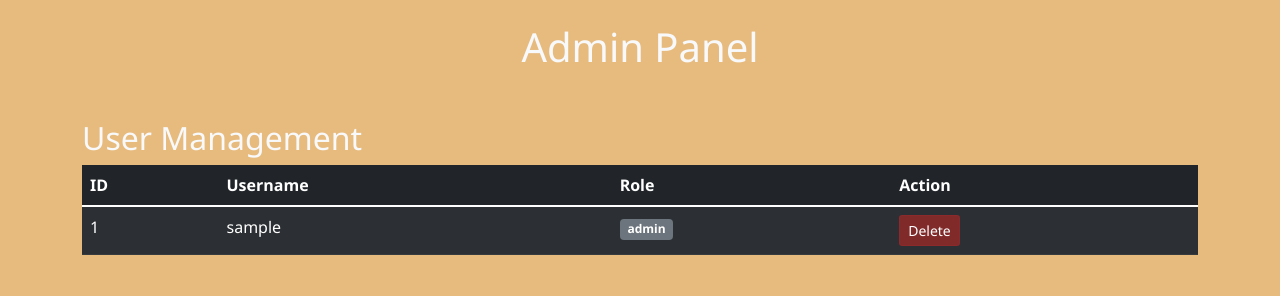
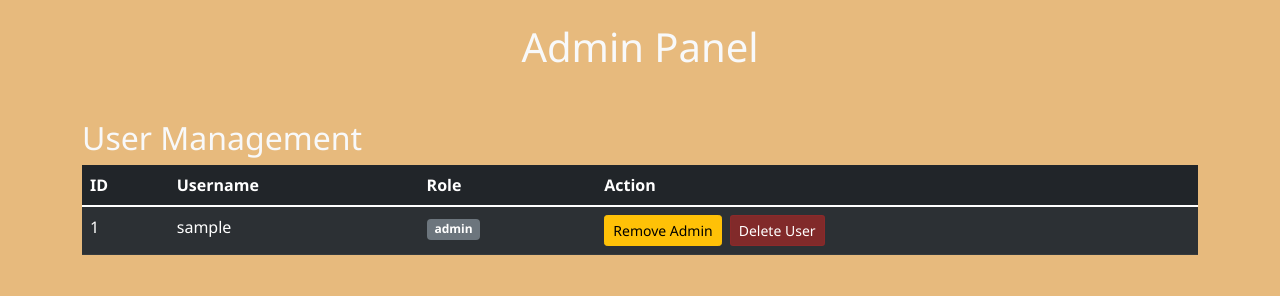
Before and after one commit to hns101/PixelPub-CS50-Final-Project, a Flask app: template templates/admin.html in a window 1280 px wide. Shown: the part 135-431 px from the top of the page. Run offline with Flask 3, Linux system fonts and the light colour scheme; the template is opened without the code that fills it: most values are stand-ins (such as "Sample title", 1, 10 or a date in 2020); some libraries are stand-ins or nearby versions.

Commit message:
added fixed and updated the admin panel

```diff
--- a/app.py
+++ b/app.py
@@ -71,14 +71,21 @@ def login_required(f):
         return f(*args, **kwargs)
     return decorated_function
 
+def admin_required(f):
+    @wraps(f)
+    def decorated_function(*args, **kwargs):
+        if session.get("role") != "admin":
+            return apology("Admin access required", 403)
+        return f(*args, **kwargs)
+    return decorated_function
+
 def apology(message, code=400):
     return render_template("apology.html", top=code, bottom=message), code
 
 # --- All HTTP Routes ---
 @app.route("/")
 def index():
-    if session.get("user_id") or session.get("guest_name"):
-        return redirect("/dashboard")
+    if session.get("user_id") or session.get("guest_name"): return redirect("/dashboard")
     return redirect("/login")
 
 @app.route("/dashboard")
@@ -250,8 +257,8 @@ def settings():
 def friends():
     user_id = session["user_id"]
     friends_list = db.execute("SELECT u.id, u.username FROM users u JOIN friendships f ON (u.id=f.user_one_id OR u.id=f.user_two_id) WHERE (f.user_one_id=? OR f.user_two_id=?) AND f.status='accepted' AND u.id!=?", user_id, user_id, user_id)
-    pending_received = db.execute("SELECT f.id, u.username, u.id as user_id FROM friendships f JOIN users u ON f.user_one_id=u.id WHERE f.user_two_id=? AND f.status='pending'", user_id)
-    other_users = db.execute("SELECT id, username FROM users WHERE id != ? AND id NOT IN (SELECT user_one_id FROM friendships WHERE user_two_id=?) AND id NOT IN (SELECT user_two_id FROM friendships WHERE user_one_id=?)", user_id, user_id, user_id)
+    pending_received = db.execute("SELECT f.id, u.username, u.id as user_id FROM friendships f JOIN users u ON f.action_user_id = u.id WHERE (f.user_one_id = ? OR f.user_two_id = ?) AND f.status = 'pending' AND f.action_user_id != ?", user_id, user_id, user_id)
+    other_users = db.execute("SELECT id, username FROM users WHERE id != ? AND id != 0 AND id NOT IN (SELECT user_one_id FROM friendships WHERE user_two_id = ?) AND id NOT IN (SELECT user_two_id FROM friendships WHERE user_one_id = ?)", user_id, user_id, user_id)
     return render_template("friends.html", friends=friends_list, pending_received=pending_received, other_users=other_users)
 
 @app.route("/send_request/<int:recipient_id>", methods=["POST"])
@@ -270,8 +277,9 @@ def send_request(recipient_id):
 @app.route("/accept_request/<int:friendship_id>", methods=["POST"])
 @login_required
 def accept_request(friendship_id):
-    friendship = db.execute("SELECT * FROM friendships WHERE id=?", friendship_id)
-    if not friendship or friendship[0]['user_two_id'] != session['user_id']: return apology("Invalid request", 403)
+    user_id = session['user_id']
+    friendship = db.execute("SELECT * FROM friendships WHERE id = ? AND (user_one_id = ? OR user_two_id = ?) AND action_user_id != ?", friendship_id, user_id, user_id, user_id)
+    if not friendship: return apology("Invalid request", 403)
     db.execute("UPDATE friendships SET status='accepted' WHERE id=?", friendship_id)
     flash("Friend request accepted!")
     return redirect("/friends")
@@ -279,9 +287,81 @@ def accept_request(friendship_id):
 @app.route("/decline_request/<int:friendship_id>", methods=["POST"])
 @login_required
 def decline_request(friendship_id):
-    db.execute("DELETE FROM friendships WHERE id=? AND (user_one_id=? OR user_two_id=?)", friendship_id, session['user_id'], session['user_id'])
-    flash("Friend request handled.")
+    user_id = session['user_id']
+    friendship = db.execute("SELECT * FROM friendships WHERE id = ? AND (user_one_id = ? OR user_two_id = ?) AND action_user_id != ?", friendship_id, user_id, user_id, user_id)
+    if not friendship: return apology("Invalid request", 403)
+    db.execute("DELETE FROM friendships WHERE id=?", friendship_id)
+    flash("Friend request declined.")
     return redirect("/friends")
+
+@app.route("/unfriend/<int:friend_id>", methods=["POST"])
+@login_required
+def unfriend(friend_id):
+    user_id = session["user_id"]
+    user_one = min(user_id, friend_id)
+    user_two = max(user_id, friend_id)
+    db.execute("DELETE FROM friendships WHERE user_one_id = ? AND user_two_id = ? AND status = 'accepted'", user_one, user_two)
+    flash("Friend removed.")
+    return redirect("/friends")
+
+# --- Admin Routes ---
+@app.route("/admin")
+@login_required
+@admin_required
+def admin_panel():
+    all_users = db.execute("SELECT id, username, role FROM users WHERE id != 0")
+    # UPDATED: Fetch canvas_id for previews
+    all_pubs = db.execute("SELECT p.id, p.name, p.canvas_id, u.username as owner_name, p.is_private FROM pubs p LEFT JOIN users u ON p.owner_id = u.id")
+    return render_template("admin.html", users=all_users, pubs=all_pubs)
+
+@app.route("/admin/delete_user/<int:user_id>", methods=["POST"])
+@login_required
+@admin_required
+def admin_delete_user(user_id):
+    if user_id == session["user_id"]: return apology("Cannot delete yourself", 400)
+    db.execute("DELETE FROM pixel_history WHERE modifier_id = ?", user_id)
+    user_pubs = db.execute("SELECT id FROM pubs WHERE owner_id = ?", user_id)
+    for pub in user_pubs:
+        admin_delete_pub(pub["id"], perform_redirect=False)
+    db.execute("DELETE FROM users WHERE id = ?", user_id)
+    flash("User and all their data have been deleted.")
+    return redirect("/admin")
+
+@app.route("/admin/delete_pub/<int:pub_id>", methods=["POST"])
+@login_required
+@admin_required
+def admin_delete_pub(pub_id, perform_redirect=True):
+    pub_info = db.execute("SELECT canvas_id FROM pubs WHERE id = ?", pub_id)
+    if not pub_info:
+        if perform_redirect: flash("Pub not found.")
+        return redirect("/admin")
+    canvas_id = pub_info[0]["canvas_id"]
+    db.execute("DELETE FROM chat_messages WHERE pub_id = ?", pub_id)
+    db.execute("DELETE FROM pub_members WHERE pub_id = ?", pub_id)
+    db.execute("DELETE FROM pubs WHERE id = ?", pub_id)
+    db.execute("DELETE FROM pixel_history WHERE canvas_id = ?", canvas_id)
+    db.execute("DELETE FROM canvases WHERE id = ?", canvas_id)
+    if perform_redirect:
+        flash("Pub deleted by admin.")
+        return redirect("/admin")
+
+@app.route("/admin/toggle_admin/<int:user_id>", methods=["POST"])
+@login_required
+@admin_required
+def toggle_admin(user_id):
+    if user_id == session["user_id"]:
+        return apology("You cannot change your own admin status.", 403)
+
+    target_user = db.execute("SELECT role FROM users WHERE id = ?", user_id)
+    if not target_user:
+        return apology("User not found.", 404)
+
+    # Toggle the role
+    new_role = "admin" if target_user[0]["role"] == "user" else "user"
+    db.execute("UPDATE users SET role = ? WHERE id = ?", new_role, user_id)
+
+    flash(f"User role updated to {new_role}.")
+    return redirect("/admin")
 
 # --- Authentication Routes ---
 @app.route("/login", methods=["GET", "POST"])
@@ -292,7 +372,9 @@ def login():
         if not username or not password: return apology("must provide username and password", 400)
         rows = db.execute("SELECT * FROM users WHERE username = ?", username)
         if len(rows) != 1 or not check_password_hash(rows[0]["hash"], password): return apology("invalid username and/or password", 403)
-        session["user_id"], session["username"], session["role"] = rows[0]["id"], rows[0]["username"], rows[0]["role"]
+        session["user_id"] = rows[0]["id"]
+        session["username"] = rows[0]["username"]
+        session["role"] = rows[0]["role"]
         flash("Logged in successfully!")
         return redirect("/")
     return render_template("login.html")
--- a/templates/admin.html
+++ b/templates/admin.html
@@ -25,14 +25,21 @@
                         <tr>
                             <td>{{ user.id }}</td>
                             <td>{{ user.username }}</td>
-                            <td>
-                                <span class="badge {{ 'bg-danger' if user.role == 'admin' else 'bg-secondary' }}">{{ user.role }}</span>
-                            </td>
+                            <td><span class="badge {{ 'bg-danger' if user.role == 'admin' else 'bg-secondary' }}">{{ user.role }}</span></td>
                             <td>
                                 {% if user.id != session.user_id %}
-                                <form action="/admin/delete_user/{{ user.id }}" method="post" onsubmit="return confirm('Are you sure you want to delete this user and all their canvases? This cannot be undone.');">
-                                    <button type="submit" class="btn btn-danger btn-sm">Delete</button>
-                                </form>
+                                <div class="btn-group">
+                                    <form action="/admin/toggle_admin/{{ user.id }}" method="post" class="me-2">
+                                        {% if user.role == 'user' %}
+                                            <button type="submit" class="btn btn-success btn-sm">Make Admin</button>
+                                        {% else %}
+                                            <button type="submit" class="btn btn-warning btn-sm">Remove Admin</button>
+                                        {% endif %}
+                                    </form>
+                                    <form action="/admin/delete_user/{{ user.id }}" method="post" onsubmit="return confirm('Are you sure you want to delete this user and all their data? This cannot be undone.');">
+                                        <button type="submit" class="btn btn-danger btn-sm">Delete User</button>
+                                    </form>
+                                </div>
                                 {% endif %}
                             </td>
                         </tr>
@@ -43,42 +50,40 @@
         </div>
     </div>
 
-    <!-- Canvas Management -->
+    <!-- Pub Management -->
     <div class="row">
         <div class="col">
-            <h2>Canvas Management</h2>
+            <h2>Pub Management</h2>
             <div class="table-responsive">
                  <table class="table table-dark table-striped table-hover">
                     <thead>
                         <tr>
                             <th>ID</th>
-                            <th>Canvas Name</th>
+                            <th>Pub Name</th>
+                            <th>Preview</th>
                             <th>Owner</th>
-                            <th>Status</th>
+                            <th>Type</th>
                             <th>Action</th>
                         </tr>
                     </thead>
                     <tbody>
-                        {% for canvas in canvases %}
+                        {% for pub in pubs %}
                         <tr>
-                            <td>{{ canvas.id }}</td>
-                            <td><a href="/canvas/{{ canvas.id }}" class="link-light">{{ canvas.name }}</a></td>
-                            <td>{{ canvas.owner_name or 'Community' }}</td>
+                            <td>{{ pub.id }}</td>
+                            <td><a href="/pub/{{ pub.id }}" class="link-light" target="_blank">{{ pub.name }}</a></td>
+                            <td><img src="/canvas_preview/{{ pub.canvas_id }}.png" alt="{{ pub.name }} Preview" style="width: 120px; image-rendering: pixelated; background-color: #fff;"></td>
+                            <td>{{ pub.owner_name or 'Community' }}</td>
                             <td>
-                                {% if canvas.owner_name %}
-                                    <span class="badge {{ 'bg-success' if canvas.is_public else 'bg-secondary' }}">
-                                        {{ 'Public' if canvas.is_public else 'Private' }}
-                                    </span>
+                                {% if pub.owner_name %}
+                                    <span class="badge {{ 'bg-danger' if pub.is_private else 'bg-success' }}">{{ 'Private' if pub.is_private else 'Public' }}</span>
                                 {% else %}
                                     <span class="badge bg-info">Community</span>
                                 {% endif %}
                             </td>
                             <td>
-                                {% if canvas.owner_name %}
-                                <form action="/admin/toggle_public/{{ canvas.id }}" method="post">
-                                     <button type="submit" class="btn btn-sm btn-warning">Toggle Public</button>
+                                <form action="/admin/delete_pub/{{ pub.id }}" method="post" onsubmit="return confirm('Are you sure you want to delete this pub? This cannot be undone.');">
+                                     <button type="submit" class="btn btn-sm btn-danger">Delete Pub</button>
                                 </form>
-                                {% endif %}
                             </td>
                         </tr>
                         {% endfor %}
```
Also changed, not shown: templates/friends.html (+10 -1 lines), 1 other file.
